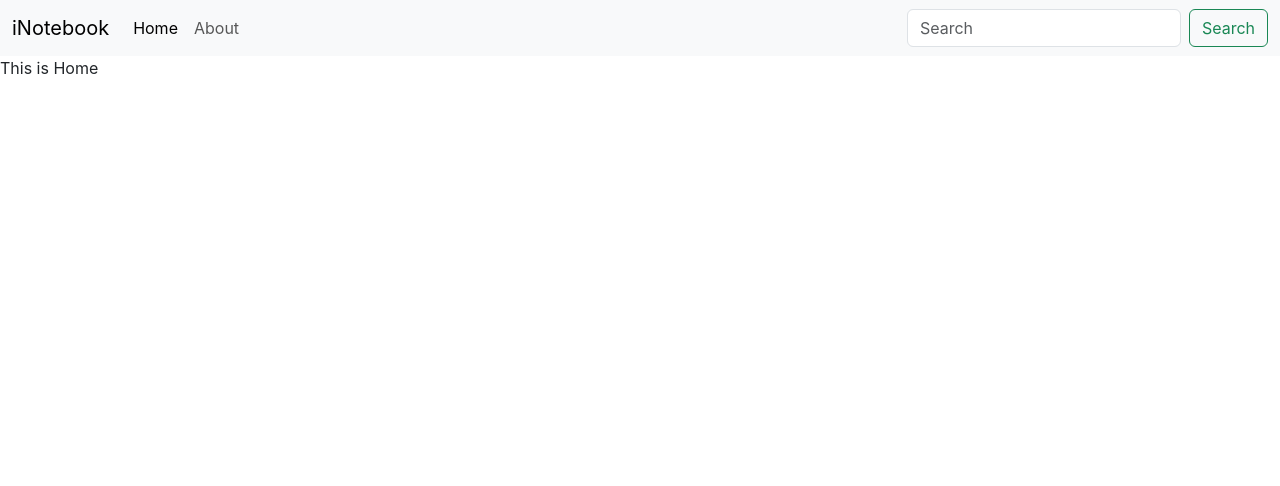
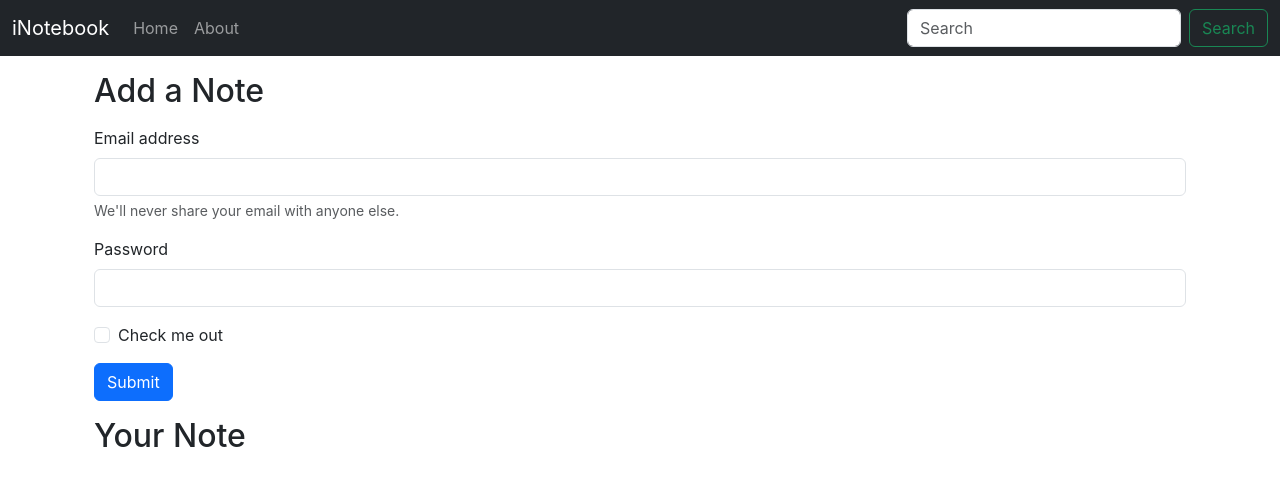
Before and after one commit to MukulAggarwal21/DataHaven, a React (Create React App) app: page / in a window 1280 px wide. Shown: the top 486 px of the page. Built offline with nearby package versions, Linux system fonts and the light colour scheme.

Commit message:
UseLocation Hook & Form

```diff
--- a/src/App.js
+++ b/src/App.js
@@ -18,12 +18,14 @@
           <NoteState>
             <Router>
             <Navbar />
+            <div className="container">
             <Routes>
               <Route exact path="/about" element={<About />}>
               </Route>
               <Route exact path="/" element={<Home />}>
               </Route>
             </Routes>
+            </div>
             </Router>
           </NoteState>
         {/* </Router> */}
--- a/src/components/About.js
+++ b/src/components/About.js
@@ -1,15 +1,9 @@
 import React , { useContext, useEffect } from 'react'
-import noteContext from '../context/notes/NoteContext'
+
 const About = () => {
-    const a = useContext(noteContext)
-  useEffect(()=>{
-    a.update();
-    //eslint-disable-next-line
-  } ,[] )
-
   return (
     <div>
-        This is About {a.state.name} and he is in class {a.state.class}
+        This is About page
     </div>
   )
 }
--- a/src/components/Home.js
+++ b/src/components/Home.js
@@ -3,7 +3,29 @@
 const Home = () => {
   return (
     <div>
-      This is Home
+    <div className="container my-3">
+      <h2>Add a Note</h2>
+      <form className='my-3'>
+        <div class="mb-3">
+          <label for="exampleInputEmail1" class="form-label">Email address</label>
+          <input type="email" class="form-control" id="exampleInputEmail1" aria-describedby="emailHelp"/>
+            <div id="emailHelp" class="form-text">We'll never share your email with anyone else.</div>
+        </div>
+        <div class="mb-3">
+          <label for="exampleInputPassword1" class="form-label">Password</label>
+          <input type="password" class="form-control" id="exampleInputPassword1"/>
+        </div>
+        <div class="mb-3 form-check">
+          <input type="checkbox" class="form-check-input" id="exampleCheck1"/>
+            <label class="form-check-label" for="exampleCheck1">Check me out</label>
+        </div>
+        <button type="submit" class="btn btn-primary">Submit</button>
+      </form>
+</div>
+<div className="container my-3">
+      <h2>Your  Note</h2>
+      </div>
+
     </div>
   )
 }
--- a/src/components/Navbar.js
+++ b/src/components/Navbar.js
@@ -1,10 +1,18 @@
-import React from 'react'
+import React , {useEffect} from 'react'
 
-import { Link } from "react-router-dom";
+import { Link , useLocation } from "react-router-dom";
+
+
+
 const Navbar = () => {
+      let location = useLocation();
+ React.useEffect(() => {
+    // Google Analytics
+console.log(location.pathname);
+  }, [location]);
     return (
         <>
-            <nav class="navbar navbar-expand-lg bg-body-tertiary">
+            <nav className="navbar navbar-expand-lg navbar-dark bg-dark">
                 <div class="container-fluid">
                     <Link class="navbar-brand" to="/">iNotebook</Link>
                     <button class="navbar-toggler" type="button" data-bs-toggle="collapse" data-bs-target="#navbarSupportedContent" aria-controls="navbarSupportedContent" aria-expanded="false" aria-label="Toggle navigation">
@@ -13,10 +21,10 @@
                     <div class="collapse navbar-collapse" id="navbarSupportedContent">
                         <ul class="navbar-nav me-auto mb-2 mb-lg-0">
                             <li class="nav-item">
-                                <Link class="nav-link active" aria-current="page" to="home">Home</Link>
+                                <Link  className={`nav-link ${location.pathname === "/about" ? "active" : "" }`} aria-current="page" to="home">Home</Link>
                             </li>
                             <li class="nav-item">
-                                <Link class="nav-link" to="About">About</Link>
+                                <Link className={`nav-link ${location.pathname === "/about" ? "active" : "" }`} to="About">About</Link>
                             </li>
 
                         </ul>
--- a/src/context/notes/NoteState.js
+++ b/src/context/notes/NoteState.js
@@ -2,22 +2,9 @@
 import NoteContext from './NoteContext';
 
 const NoteState = (props) => {
-      const s1 = {
-        "name": "Harry",
-        "class": "5b"
-    }
-    const [state, setState] = useState(s1);
 
-    const update = () => {
-        setTimeout(() => {
-            setState({
-                "name": "Larry",
-                "class": "3b"
-            })
-        }, 1000);
-    }
     return (
-        <NoteContext.Provider value={{state , update }}>
+        <NoteContext.Provider value={ { }}>
             {props.children}
         </NoteContext.Provider>
     )
```
